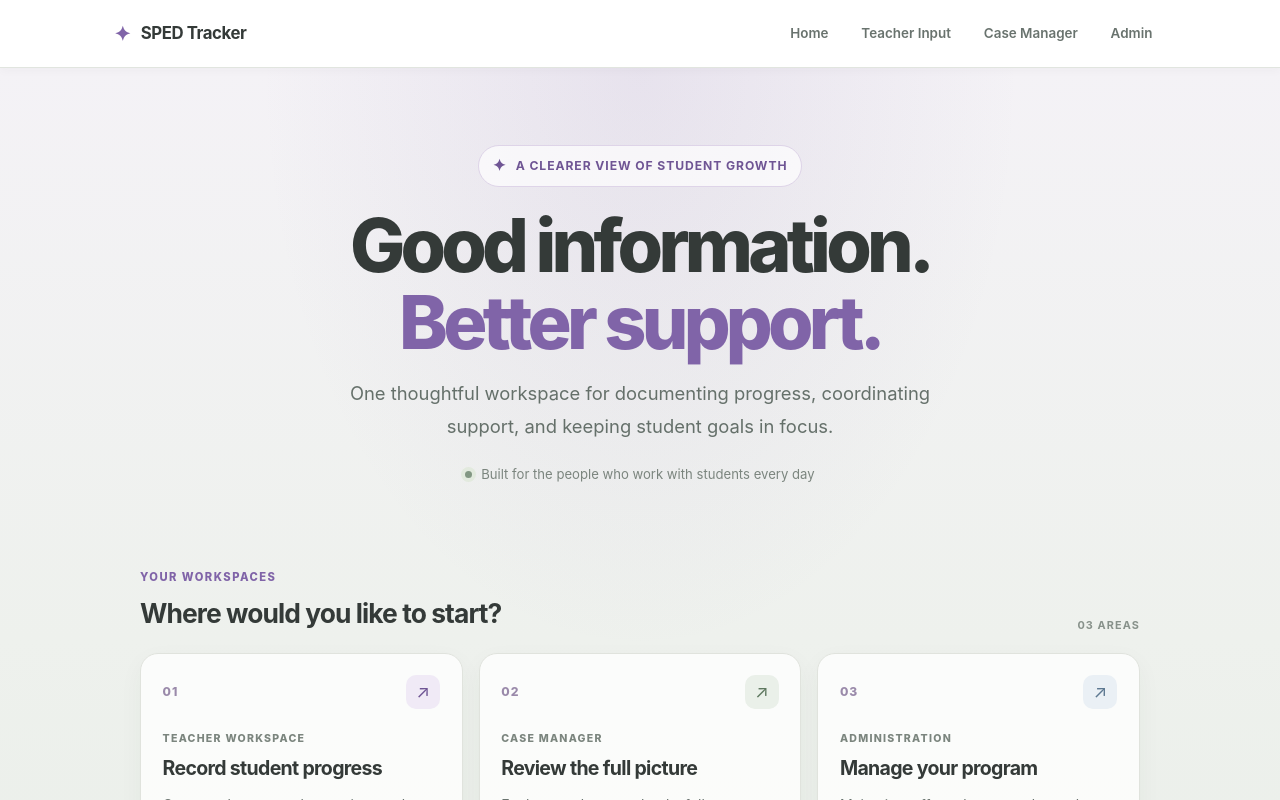
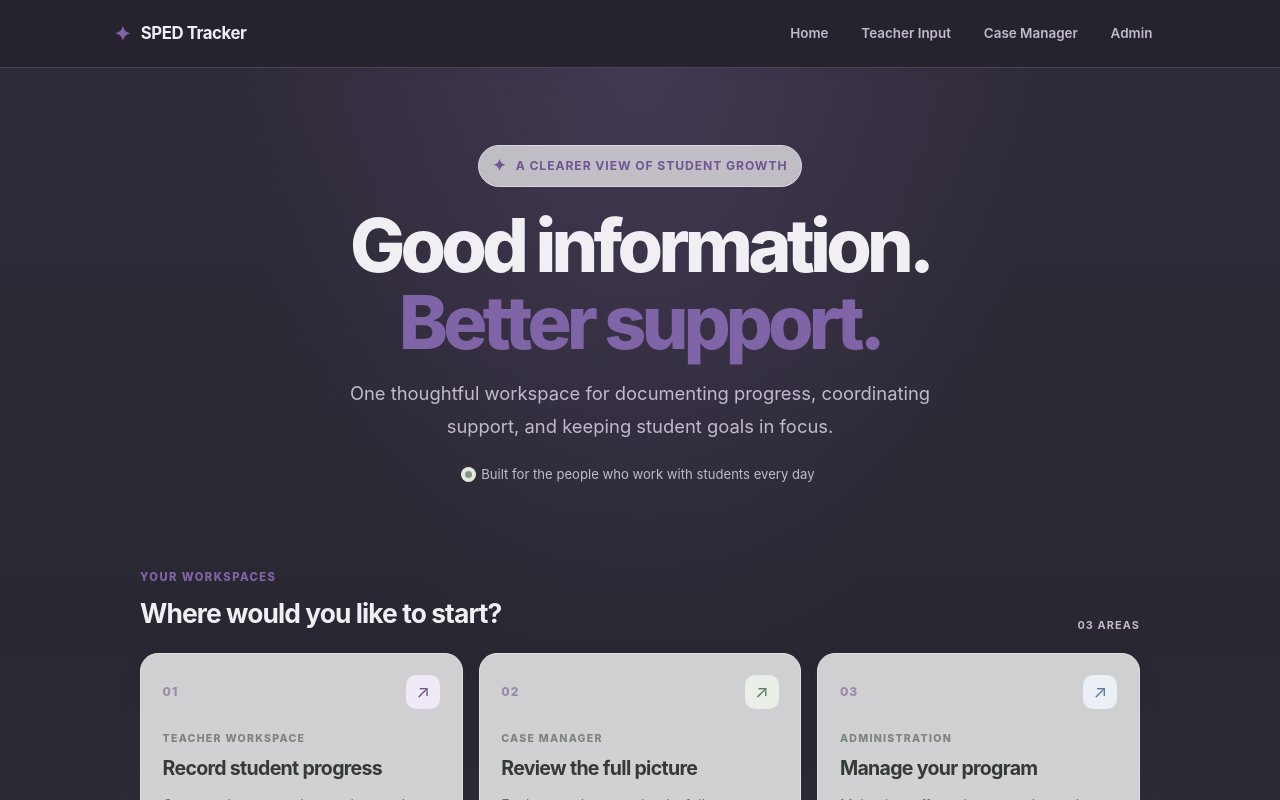
Before and after one commit to jjester58-eng/sped-tracker, a Next.js app: page / in a window 1280 px wide. Shown: the top 800 px of the page. Built offline with nearby package versions, Linux system fonts and the light colour scheme.

Commit message:
Darken SPED Tracker workspace backgrounds

```diff
--- a/app/globals.css
+++ b/app/globals.css
@@ -315,3 +315,44 @@ button[style*="#eff6ff"] {
 .theme-page [style*="color: #2563eb"],.theme-page [style*="color: rgb(37, 99, 235)"],.theme-page [style*="color: #1d4ed8"],.theme-page [style*="color: rgb(29, 78, 216)"],.theme-page [style*="color: #1e40af"],.theme-page [style*="color: rgb(30, 64, 175)"],.theme-page [style*="color: #7e22ce"]{color:#6f5594!important}
 .theme-page [style*="border: 1px solid #e2e8f0"],.theme-page [style*="border: 1px solid rgb(226, 232, 240)"],.theme-page [style*="border-bottom: 1px solid #f1f5f9"]{border-color:#dfe4dc!important}
 @media(max-width:760px){.workspace-grid{grid-template-columns:1fr}.workspace-card{min-height:230px}.workspace-heading{align-items:flex-start;flex-direction:column}.home-footer{margin-top:2.5rem}}
+
+
+/* DARKER WORKSPACE BACKGROUND — deep warm charcoal with the existing light cards preserved. */
+:root {
+  --bg: #292731;
+  --text: #f2eff4;
+  --text-muted: #c0bac8;
+  --text-dim: #a39baa;
+  --border: #484451;
+  --border-light: #5a5362;
+}
+body { background: #292731 !important; color: #f2eff4; }
+main, main[style], main[style*="background"] {
+  background-color: #302d38 !important;
+  color: #f2eff4 !important;
+}
+.theme-page {
+  background: linear-gradient(145deg, #302d38 0%, #292731 65%, #34303d 100%) !important;
+  color: #f2eff4 !important;
+}
+.theme-page h1, .theme-page h2, .theme-page h3, .theme-page h4,
+.theme-page p, .theme-page label { color: #f2eff4; }
+.theme-page [style*="color: #343a38"],
+.theme-page [style*="color: rgb(52, 58, 56)"] { color: #34303d !important; }
+.home-page {
+  background:
+    radial-gradient(ellipse at 50% 0%, rgba(128,100,168,.24), transparent 44%),
+    linear-gradient(180deg, #302b39 0%, #292731 58%, #34303b 100%) !important;
+  color: #f2eff4 !important;
+}
+.home-hero h1, .workspace-heading h2 { color: #f2eff4; }
+.home-intro, .home-hero-note, .workspace-count { color: #c2bacb; }
+.home-footer { border-top-color: #514b59; color: #aaa2b2; }
+.home-footer span:first-child { color: #c7bdcf; }
+.nav, .nav-bar {
+  background: rgba(39, 36, 47, .97);
+  border-bottom-color: #494352;
+}
+.nav-brand, .nav-title { color: #f2eff4; }
+.nav-link { color: #c2bacb; }
+.nav-link:hover, .nav-link:focus-visible { color: #fff; background: rgba(128,100,168,.24); }
```
